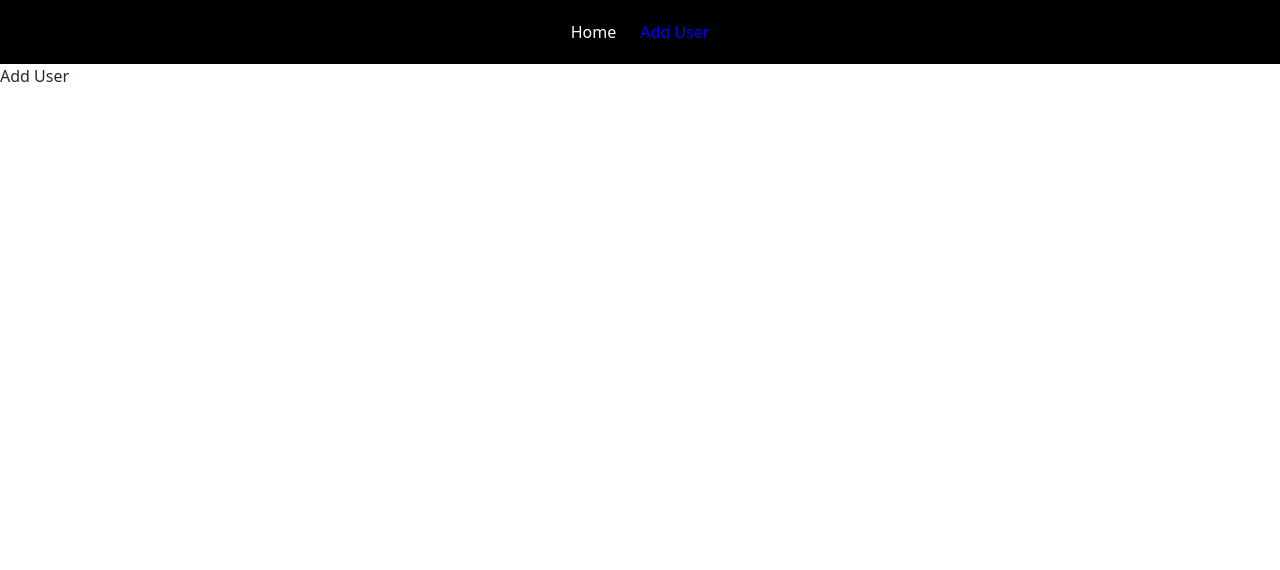
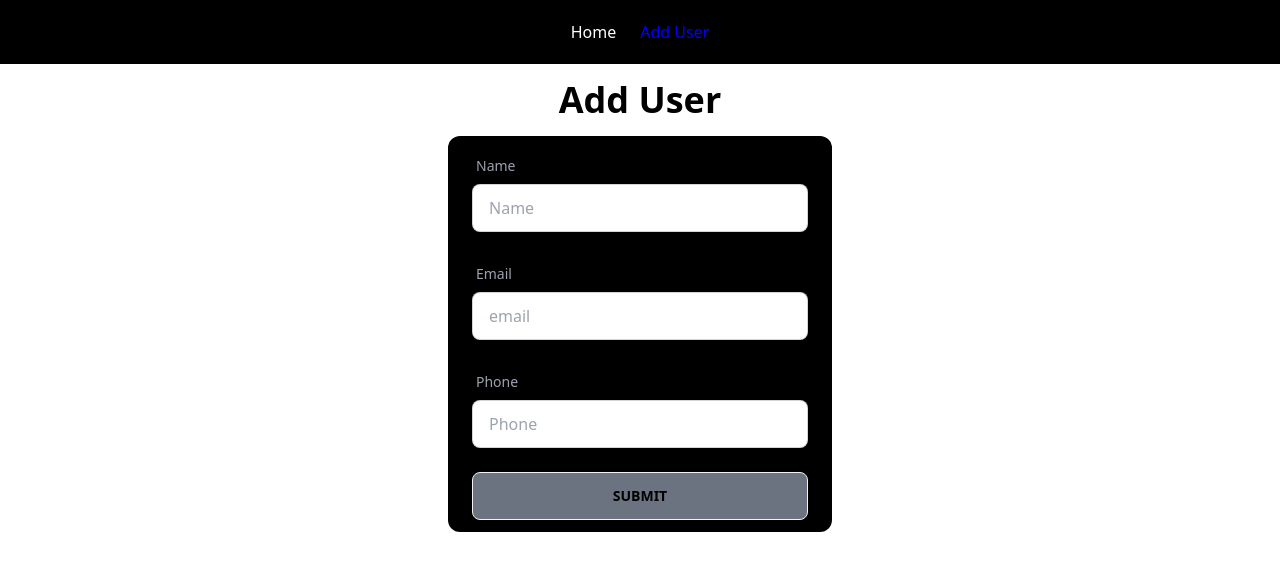
Before and after one commit to KKD98/skids-client, a React (Vite) app: page /adduser in a window 1280 px wide. Shown: the top 570 px of the page. Built offline with nearby package versions, Linux system fonts and the light colour scheme.

Commit message:
user add done

```diff
--- a/package.json
+++ b/package.json
@@ -14,8 +14,10 @@
     "match-sorter": "^6.3.1",
     "react": "^18.2.0",
     "react-dom": "^18.2.0",
+    "react-hook-form": "^7.45.0",
     "react-router-dom": "^6.13.0",
-    "sort-by": "^1.2.0"
+    "sort-by": "^1.2.0",
+    "sweetalert2": "^11.7.12"
   },
   "devDependencies": {
     "@types/react": "^18.0.37",
--- a/src/components/AddUser/AddUser.jsx
+++ b/src/components/AddUser/AddUser.jsx
@@ -1,9 +1,96 @@
 import React from 'react';
+import { useForm } from 'react-hook-form';
+import Swal from 'sweetalert2';
 
 const AddUser = () => {
+    const { register, handleSubmit, reset, formState: { errors } } = useForm();
+
+    const onSubmit = data => {
+        console.log(data)
+        const saveUser = {name: data.name, email: data.email, phone: data.phone}
+        fetch('http://localhost:5000/adduser', {
+            method: "POST",
+            headers: {
+              "content-type": "application/json"
+            },
+            body: JSON.stringify(saveUser)
+          })
+            .then(res => res.json())
+            .then(data => {
+              if (data.insertedId) {
+                reset();
+                Swal.fire({
+                    position: 'top-end',
+                    icon: 'success',
+                    title: 'User added successfully',
+                    showConfirmButton: false,
+                    timer: 1500
+                  })
+              }
+            })
+    }
+
+    const phoneRegex = /^\d{10}$/;
+
     return (
         <div>
-            <p>Add User</p>
+            <p className="text-4xl text-center font-semibold text-black my-4">Add User</p>
+
+            <div className="bg-black rounded-xl w-[80%] md:w-[30%] mx-auto">
+                <form onSubmit={handleSubmit(onSubmit)}>
+                    <div className="form-control mx-3 p-3">
+                        <label className="label">
+                            <span className="label-text text-gray-400">Name</span>
+                        </label>
+                        <input
+                            type="text"
+                            {...register('name')}
+                            placeholder="Name"
+                            className="input input-bordered"
+                            required
+                        />
+                    </div>
+                    <div className="form-control mx-3 p-3">
+                        <label className="label">
+                            <span className="label-text text-gray-400">Email</span>
+                        </label>
+                        <input
+                            type="email"
+                            {...register('email')}
+                            placeholder="email"
+                            className="input input-bordered"
+                            required
+                        />
+                    </div>
+                    <div className="form-control mx-3 p-3">
+                        <label className="label">
+                            <span className="label-text text-gray-400">Phone</span>
+                        </label>
+                        <input
+                            type="text"
+                            {...register('phone', {
+                                required: 'Phone number is required',
+                                pattern: {
+                                    value: phoneRegex,
+                                    message: 'Invalid phone number format',
+                                },
+                            })}
+                            placeholder="Phone"
+                            className="input input-bordered"
+                        />
+                        {errors.phone && (
+                            <span className="text-red-500">{errors.phone.message}</span>
+                        )}
+                    </div>
+                    <div className="form-control mx-3 p-3">
+                        <input
+                            type="submit"
+                            className="btn text-md text-black bg-gray-500 hover:bg-gray-600"
+                            value="Submit"
+                        />
+                    </div>
+                </form>
+            </div>
         </div>
     );
 };
--- a/src/components/AllUsers/AllUsers.jsx
+++ b/src/components/AllUsers/AllUsers.jsx
@@ -21,7 +21,8 @@ const AllUsers = () => {
                             <p>{user.email}</p>
                             <p>{user.phone}</p>
                             <div className="card-actions justify-end">
-                                <button className="btn">Buy Now</button>
+                                <button className="btn">Update</button>
+                                <button className="btn">Delete</button>
                             </div>
                         </div>
                     </div>
```
Also changed, not shown: 1 other file (tests, documents, lock files or other folders).
